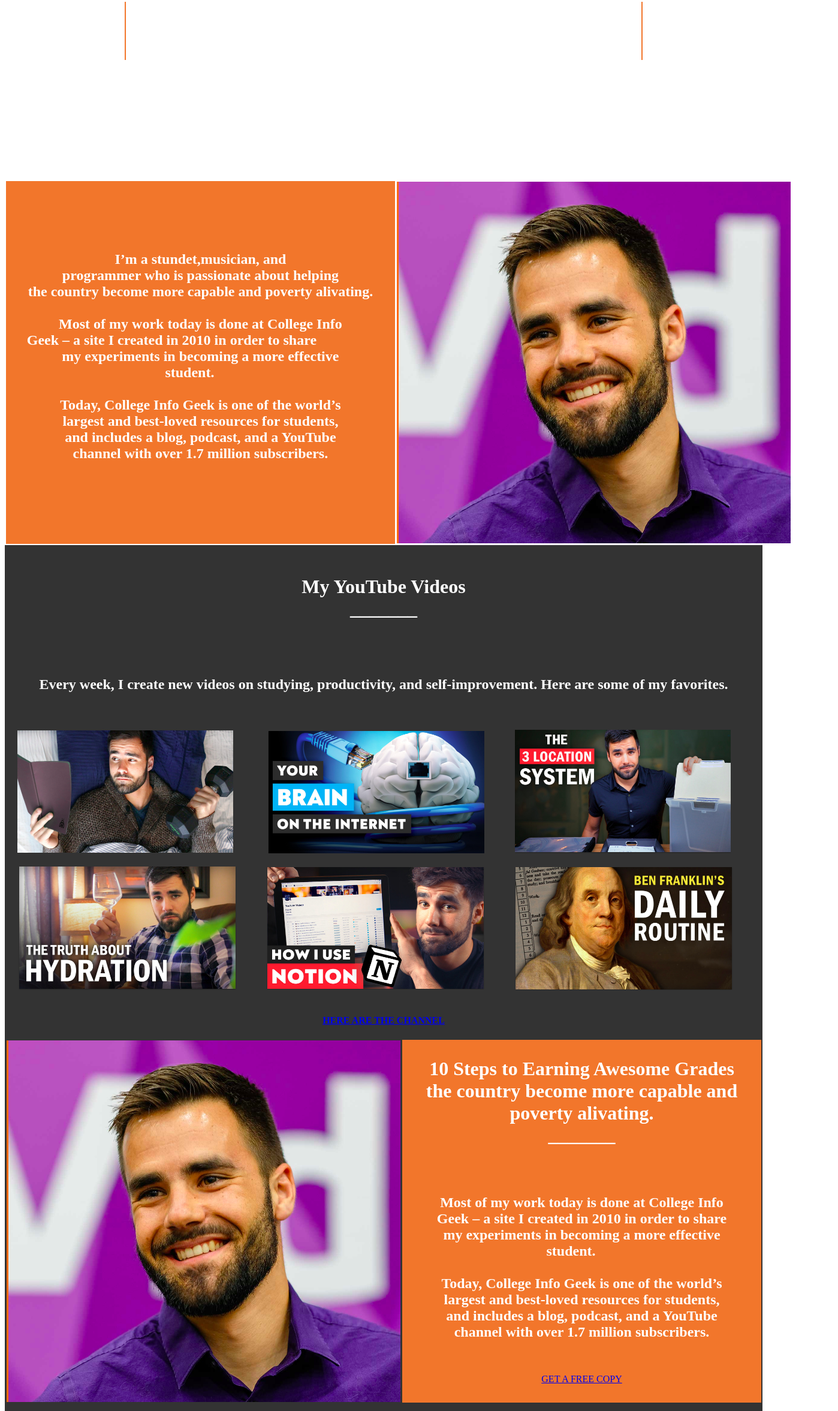
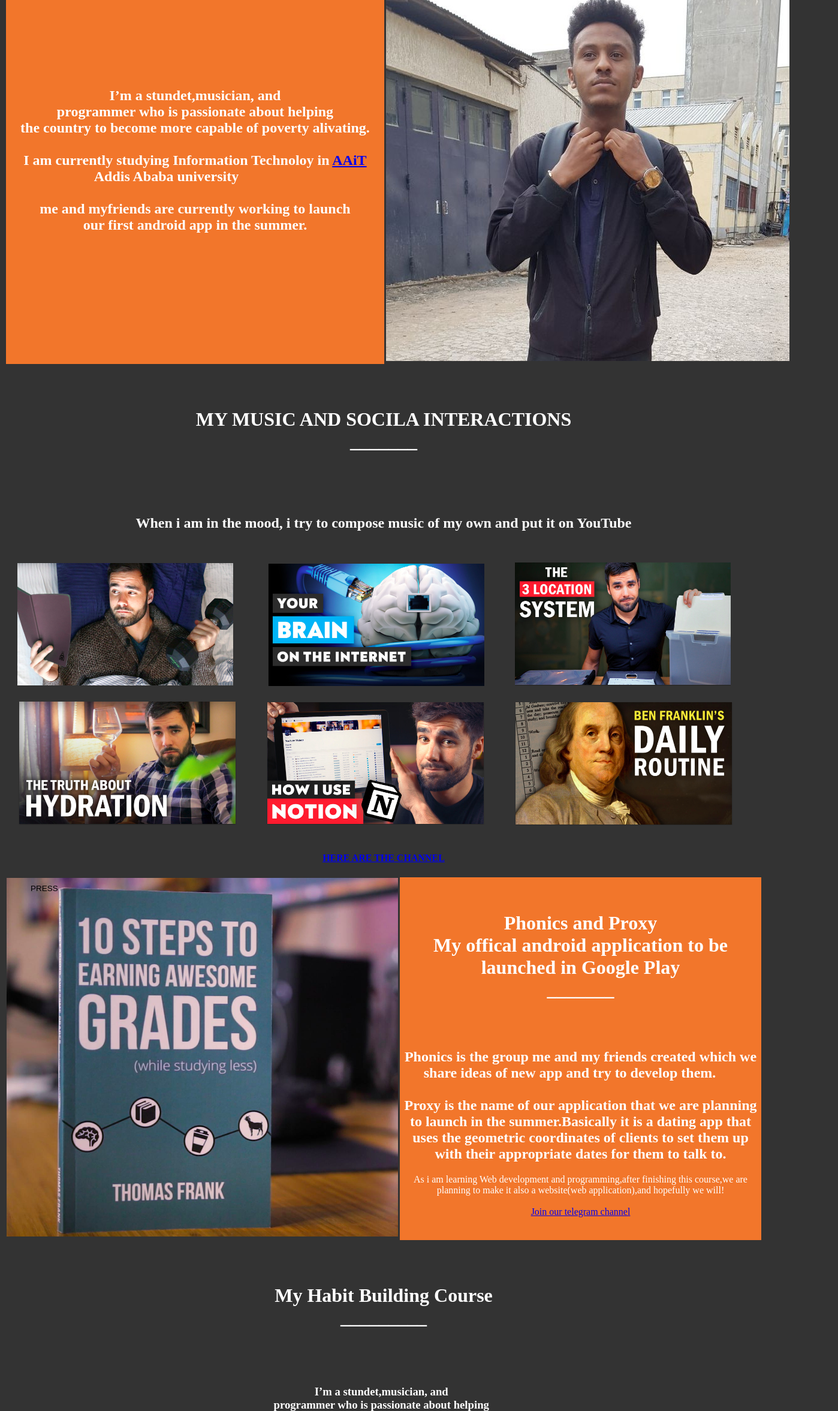
Before and after one commit to dathrob1/mypersonalweb, a plain HTML site: page index.html in a window 1280 px wide. Shown: the part 205-2558 px from the top of the page at 60% size, 1398 px wide, since content can reach past the window. Drawn offline with Linux system fonts and the light colour scheme.

Commit message:
front page
structured the front page

```diff
--- a/index.html
+++ b/index.html
@@ -1,47 +1,42 @@
-
+<!DOCTYPE html>
 <html lang="en">
 <head>
 
     <meta charset="UTF-8">
     <meta name="viewport" content="width=device-width, initial-scale=1.0">
     <title>Personal Website</title>
-
-    <table background="./asset/images/headbackground.jpg" cellspacing="200">
+    <table background="#333">
         <tr>
-            <td bgcolor="#f2762b",></td>
-            <td width=1000px><h1>HI, I’M MISGANAW MESERET</h1></td>
+            <td bgcolor="#f2762b"></td>
+            <td width=110% align=center><h1>       HI,I'M MISGANAW MESERET<br> __________</h1></td>
             <td bgcolor="#f2762b"></td>
         </tr>
     </table>
 
 
 </head>
-<body text="white" >
-    <table width=110%>
+<body text="white" bgcolor="#333" >
+    <table width=108%>
         <tr>
-            <td bgcolor="#f2762b" align=center><h2>I’m a stundet,musician, and <br>programmer who is passionate about helping <br>the country become more capable and poverty alivating.<br>
+            <td bgcolor="#f2762b" align=center><h2>I’m a stundet,musician, and <br>programmer who is passionate about helping <br>the country to become more capable of poverty alivating.<br>
                     <br>
-                Most of my work today is done at College Info<br>
-                Geek – a site I created in 2010 in order to share &nbsp;&nbsp;&nbsp;&nbsp;&nbsp;&nbsp;&nbsp;&nbsp;&nbsp;&nbsp;&nbsp;&nbsp;&nbsp;&nbsp;&nbsp;<br>
-                my experiments in becoming a more effective<br>
-                student.&nbsp;&nbsp;&nbsp;&nbsp;&nbsp;&nbsp;
+                I am currently studying Information Technoloy in <a href="http://www.aait.edu.et">AAiT</a><br>
+                Addis Ababa university &nbsp;&nbsp;&nbsp;&nbsp;&nbsp;&nbsp;&nbsp;&nbsp;&nbsp;&nbsp;&nbsp;&nbsp;&nbsp;&nbsp;&nbsp;<br>
+                &nbsp;&nbsp;&nbsp;&nbsp;&nbsp;&nbsp;
                 <br>
-                <br>
-                Today, College Info Geek is one of the world’s<br>
-                largest and best-loved resources for students,<br>
-                and includes a blog, podcast, and a YouTube<br>
-                channel with over 1.7 million subscribers.</h2></td>
-            <td ><img src="./asset/images/VidCon-Profile-1025x1024-250x249.png" alt=""></td>
+                me and myfriends are currently working to launch <br>
+                our first android app in the summer.</h2></td>
+            <td ><img src="./asset/images/400000200201_91185.jpg" alt=""></td>
         </tr>
     </table>
     <table bgcolor="#333" cellspacing="50px" width=100%>
         <tr>
-            <th ><h1>My YouTube Videos<br>_______</h1></th>
+            <th ><h1>MY MUSIC AND SOCILA INTERACTIONS<br>_______</h1></th>
         </tr>
     </table>
-    <table bgcolor="#333" cellspacing="20px"  width=100%>
+    <table bgcolor="#333" cellspacing="10px"  width=100%>
         <tr>
-            <th ><h2>Every week, I create new videos on studying, productivity, and self-improvement. Here are some of my favorites.</h2></th>
+            <th ><h2>When i am in the mood, i try to compose music of my own and put it on YouTube</h2></th>
         </tr>
     </table>
     <table bgcolor="#333" cellspacing="20px"  width=100%  >
@@ -63,22 +58,17 @@
     </table>
     <table width=100% bgcolor="#333">
         <tr>
-            <td ><img src="./asset/images/VidCon-Profile-1025x1024-250x249.png" alt=""></td>
-            <td bgcolor="#f2762b" align=center><h1>10 Steps to Earning Awesome Grades <br>the country become more capable and poverty alivating.<br>
+            <td ><img src="./asset/images/Screenshot from 2020-03-12 19.22.25.png" alt=""></td>
+            <td bgcolor="#f2762b" align=center><h1>Phonics and Proxy <br>My offical android application to be launched in Google Play<br>
               _______ <h1><br><h2>
-            Most of my work today is done at College Info<br>
-            Geek – a site I created in 2010 in order to share <br>
-            my experiments in becoming a more effective<br>
-            student.&nbsp;&nbsp;&nbsp;&nbsp;&nbsp;&nbsp;
+            Phonics is the group me and my friends created which we share ideas of new app and try to develop them.&nbsp;&nbsp;&nbsp;&nbsp;&nbsp;&nbsp;
             <br>
             <br>
-            Today, College Info Geek is one of the world’s<br>
-            largest and best-loved resources for students,<br>
-            and includes a blog, podcast, and a YouTube<br>
-            channel with over 1.7 million subscribers.</h2>
+            Proxy is the name of our application that we are planning to launch in the summer.Basically it is a dating app that uses the geometric coordinates of clients to set them up with their appropriate dates for them to talk to.</h2>
+            As i am learning Web development and programming,after finishing this course,we are planning to make it also a website(web application),and hopefully we will!
             <br>
             <br>
-            <a href = "GET A FREE COPY">GET A FREE COPY</td>
+            <a href = "t.me/phonics">Join our telegram channel</td>
         </tr>
     </table>
     <table bgcolor="#333" cellspacing="50px" width=100%>
@@ -134,7 +124,7 @@
             <input width=100% type="text" id = "lName"name="lName" pattern="[A-Za-z]{3,16}" title="last name should be more than 3 characters and only letters" >
 
             <label for="Email"><h2>Email</h2></label>
-            <input width=100% type="text" id = "Email"name="Email" pattern="[A-Za-z]{3,16}" title="last name should be more than 3 characters and only letters" >
+            <input width=100% type="email" id = "Email"name="Email" pattern="[A-Za-z]{3,16}" title="last name should be more than 3 characters and only letters" >
             <h2>about</h2>
             <select name="country" id="">
                 <option value="Et">Ethiopia</option>
```
Also changed, not shown: asset/images/400000200201_91185.jpg (added), asset/images/Screenshot from 2020-03-12 19.22.25.png (added).
